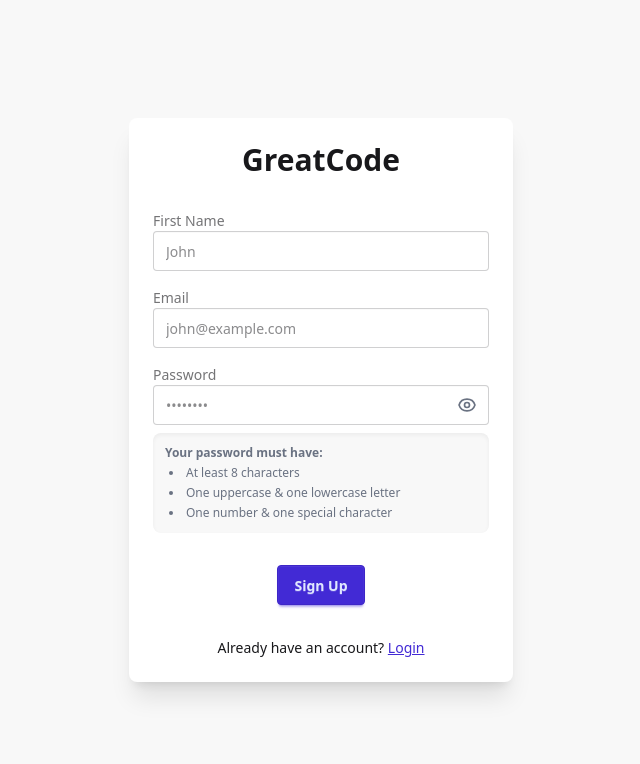
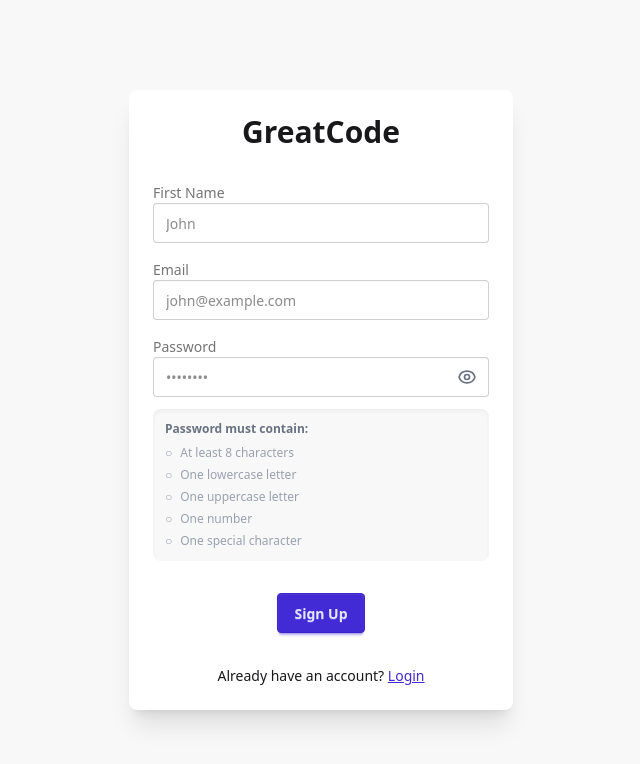
Before and after one commit to atharvthegreatgupta/GreatCode, a React (Vite) app in the folder frontend/: page /signup in a window 1280 px wide. Shown: the top 764 px of the page, without its empty margins (319-959 px from the left). Built offline with nearby package versions, Linux system fonts and the light colour scheme; no server answers.

Commit message:
may be the final changes in the sign up

```diff
--- a/frontend/src/pages/Signup.jsx
+++ b/frontend/src/pages/Signup.jsx
@@ -1,13 +1,11 @@
-// using namespace std;
 import { useState, useEffect } from 'react';
 import { useForm } from 'react-hook-form';
 import { zodResolver } from '@hookform/resolvers/zod';
 import { z } from 'zod';
 import { useDispatch, useSelector } from 'react-redux';
 import { useNavigate, NavLink } from 'react-router';
-// import { registerUser } from '../authSlice'; // Assuming this is your path
+import { registerUser } from '../authSlice';
 
-// 1. We make Zod super smart with Regex so it matches the backend!
 const signupSchema = z.object({
   firstName: z.string().min(3, "Minimum character should be 3"),
   emailId: z.string().email("Invalid Email"),
@@ -24,13 +22,26 @@ function Signup() {
   const [showPassword, setShowPassword] = useState(false);
   const dispatch = useDispatch();
   const navigate = useNavigate();
+
   const { isAuthenticated, loading } = useSelector((state) => state.auth);
 
   const {
     register,
     handleSubmit,
+    watch,
     formState: { errors },
   } = useForm({ resolver: zodResolver(signupSchema) });
+
+
+  const passwordValue = watch('password', '');
+
+
+  const hasLength = passwordValue.length >= 8;
+  const hasLower = /[a-z]/.test(passwordValue);
+  const hasUpper = /[A-Z]/.test(passwordValue);
+  const hasNumber = /[0-9]/.test(passwordValue);
+  const hasSpecial = /[^a-zA-Z0-9]/.test(passwordValue);
+
 
   useEffect(() => {
     if (isAuthenticated) {
@@ -112,22 +123,30 @@ function Signup() {
                 </button>
               </div>
 
-              {/* 2. The Upgraded, "Cutie" Error Message & Hint */}
-              {errors.password ? (
-                <span className="text-error text-sm mt-2">{errors.password.message}</span>
-              ) : (
-                <div className="mt-2 text-xs text-gray-500 bg-base-200 p-3 rounded-lg shadow-inner">
-                  <p className="font-semibold mb-1">Your password must have:</p>
-                  <ul className="list-disc list-inside space-y-1 ml-1">
-                    <li>At least 8 characters</li>
-                    <li>One uppercase & one lowercase letter</li>
-                    <li>One number & one special character</li>
-                  </ul>
-                </div>
-              )}
+              {/* 5. The Live UI Checklist */}
+              <div className="mt-3 text-xs bg-base-200 p-3 rounded-lg shadow-inner">
+                <p className="font-semibold mb-2 text-gray-500">Password must contain:</p>
+                <ul className="space-y-1.5 font-medium">
+                  <li className={`flex items-center gap-2 transition-colors duration-300 ${hasLength ? 'text-success' : 'text-gray-400'}`}>
+                    <span>{hasLength ? '✓' : '○'}</span> At least 8 characters
+                  </li>
+                  <li className={`flex items-center gap-2 transition-colors duration-300 ${hasLower ? 'text-success' : 'text-gray-400'}`}>
+                    <span>{hasLower ? '✓' : '○'}</span> One lowercase letter
+                  </li>
+                  <li className={`flex items-center gap-2 transition-colors duration-300 ${hasUpper ? 'text-success' : 'text-gray-400'}`}>
+                    <span>{hasUpper ? '✓' : '○'}</span> One uppercase letter
+                  </li>
+                  <li className={`flex items-center gap-2 transition-colors duration-300 ${hasNumber ? 'text-success' : 'text-gray-400'}`}>
+                    <span>{hasNumber ? '✓' : '○'}</span> One number
+                  </li>
+                  <li className={`flex items-center gap-2 transition-colors duration-300 ${hasSpecial ? 'text-success' : 'text-gray-400'}`}>
+                    <span>{hasSpecial ? '✓' : '○'}</span> One special character
+                  </li>
+                </ul>
+              </div>
             </div>
 
-            {/* Submit Button */}
+            {/* Submit Button with Loading State */}
             <div className="form-control mt-8 flex justify-center">
               <button
                 type="submit"
```
